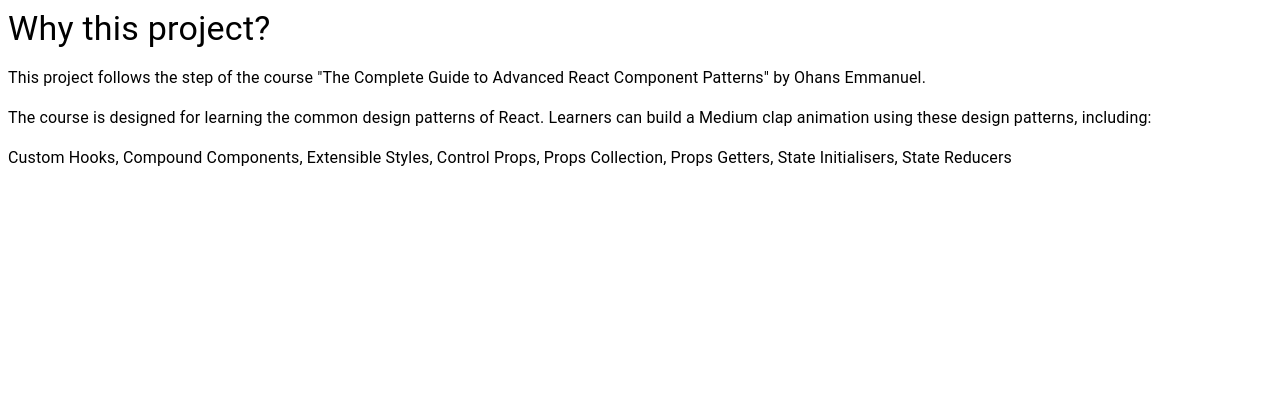
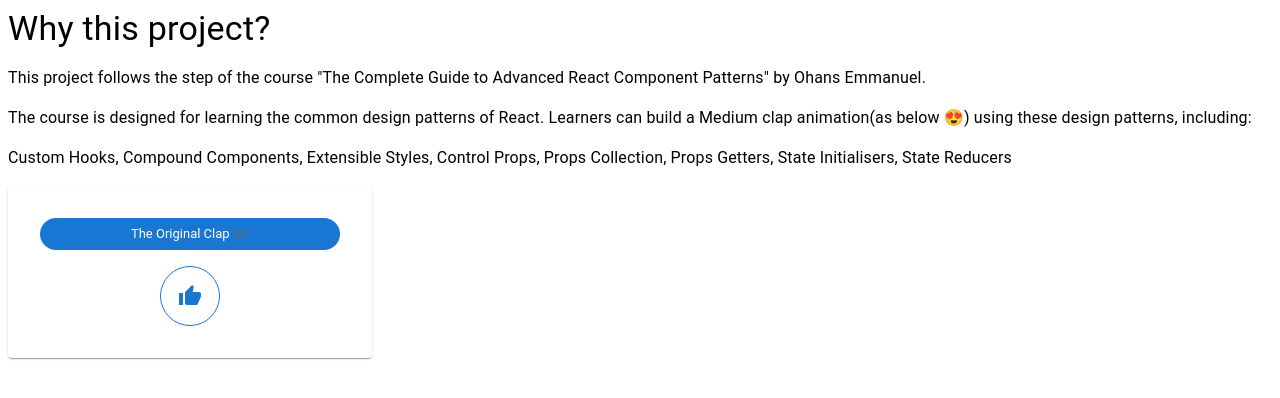
Before and after one commit to 12cassie34/react-design-pattern-with-medium-clap, a Next.js app: page /Home in a window 1280 px wide. Shown: the top 398 px of the page. Built offline with nearby package versions, Linux system fonts and the light colour scheme.

Commit message:
feat: add box-shadow animation

```diff
--- /dev/null
+++ b/src/components/MediumClap.tsx
@@ -0,0 +1,48 @@
+import { FunctionComponent, useState } from "react";
+import { animated, useSpring } from "@react-spring/web";
+
+import Chip from "@mui/material/Chip";
+import IconButton from '@mui/material/IconButton';
+import Paper from '@mui/material/Paper';
+import Stack from '@mui/material/Stack';
+import ThumbUpIcon from '@mui/icons-material/ThumbUp';
+
+const MediumClap: FunctionComponent = () => {
+    const [isHover, setIsHover] = useState(false);
+    const boxShadowAnimation = useSpring({
+        from: {opacity: isHover ? 0 : 1, transition: 'ease' },
+        to: [{ opacity: isHover ? 1 : 0 }],
+        loop: isHover,
+        config: { duration: 1_000 },
+      });
+
+    return (
+        <Paper sx={{ padding: '32px', width: '300px', backgroundColor: '#ffffff' }}>
+            <Chip label="The Original Clap 🎶" color="primary" sx={{ display: 'flex', marginBottom: '16px' }} />
+            <Stack sx={{ display: 'flex', alignItems: 'center' }}>
+                <div>
+                    <animated.div
+                        style={{
+                            borderRadius: '50%',
+                            width: '60px',
+                            height:' 60px',
+                            position: 'absolute',
+                            boxShadow: '0px 0px 28px #90caf9',
+                            ...boxShadowAnimation,
+                        }}
+                    />
+                    <IconButton
+                        onMouseEnter={() => setIsHover(true)}
+                        onMouseLeave={() => setIsHover(false)}
+                        aria-label="thumb up"
+                        color="primary"
+                        sx={{ border: '1px solid', width: '60px', height: '60px' }}>
+                        <ThumbUpIcon />
+                    </IconButton>
+                </div>
+            </Stack>
+        </Paper>
+    )
+}
+
+export default MediumClap;
--- a/src/pages/Home.tsx
+++ b/src/pages/Home.tsx
@@ -2,6 +2,8 @@
 
 import Stack from '@mui/material/Stack';
 import Typography from '@mui/material/Typography';
+
+import MediumClap from '../components/MediumClap';
 
 const Home: FunctionComponent = () => (
     <Stack spacing={2}>
@@ -12,12 +14,13 @@
         </Typography>
         <Typography variant='body1'>
             The course is designed for learning the common design patterns of React.
-            Learners can build a Medium clap animation using these design patterns, including:
+            Learners can build a Medium clap animation(as below 😍) using these design patterns, including:
         </Typography>
         <Typography variant='body1'>
             Custom Hooks, Compound Components, Extensible Styles, Control Props, Props Collection,
             Props Getters, State Initialisers, State Reducers
         </Typography>
+        <MediumClap />
     </Stack>
     );
 
```
